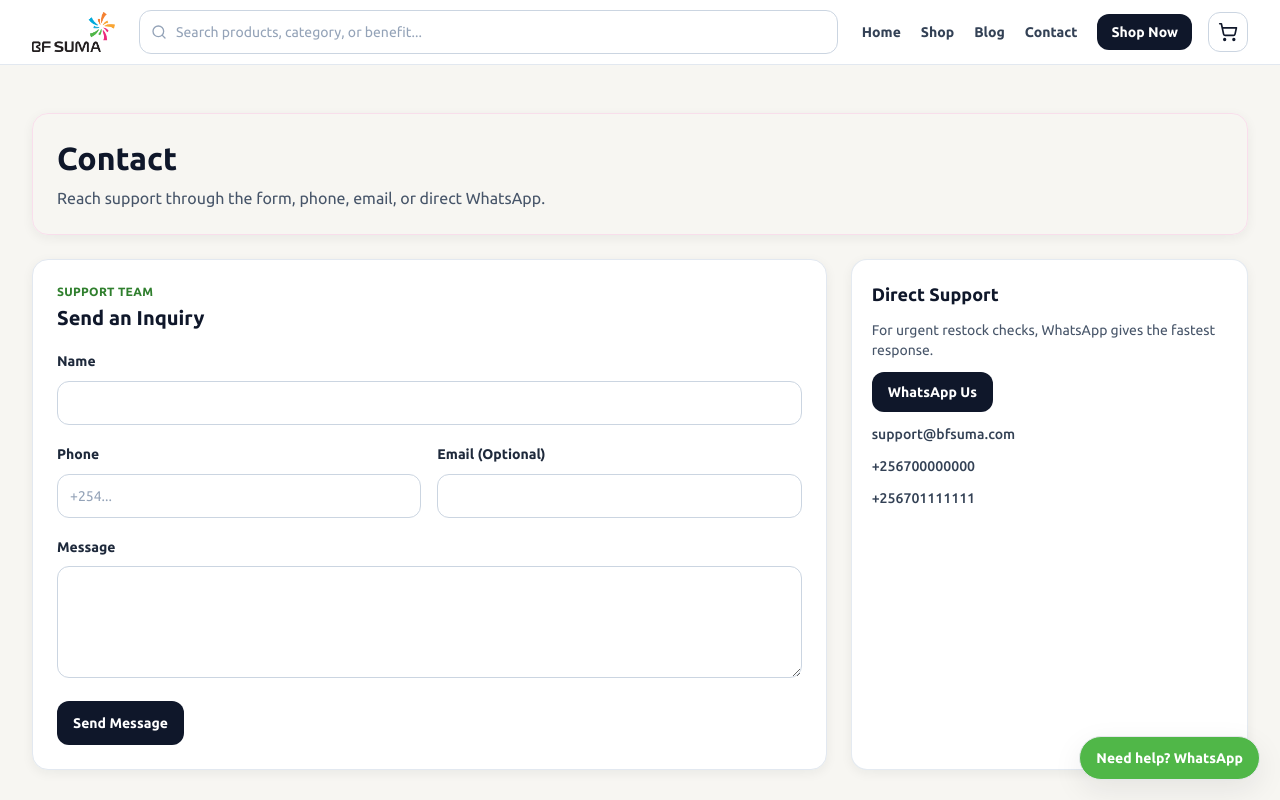
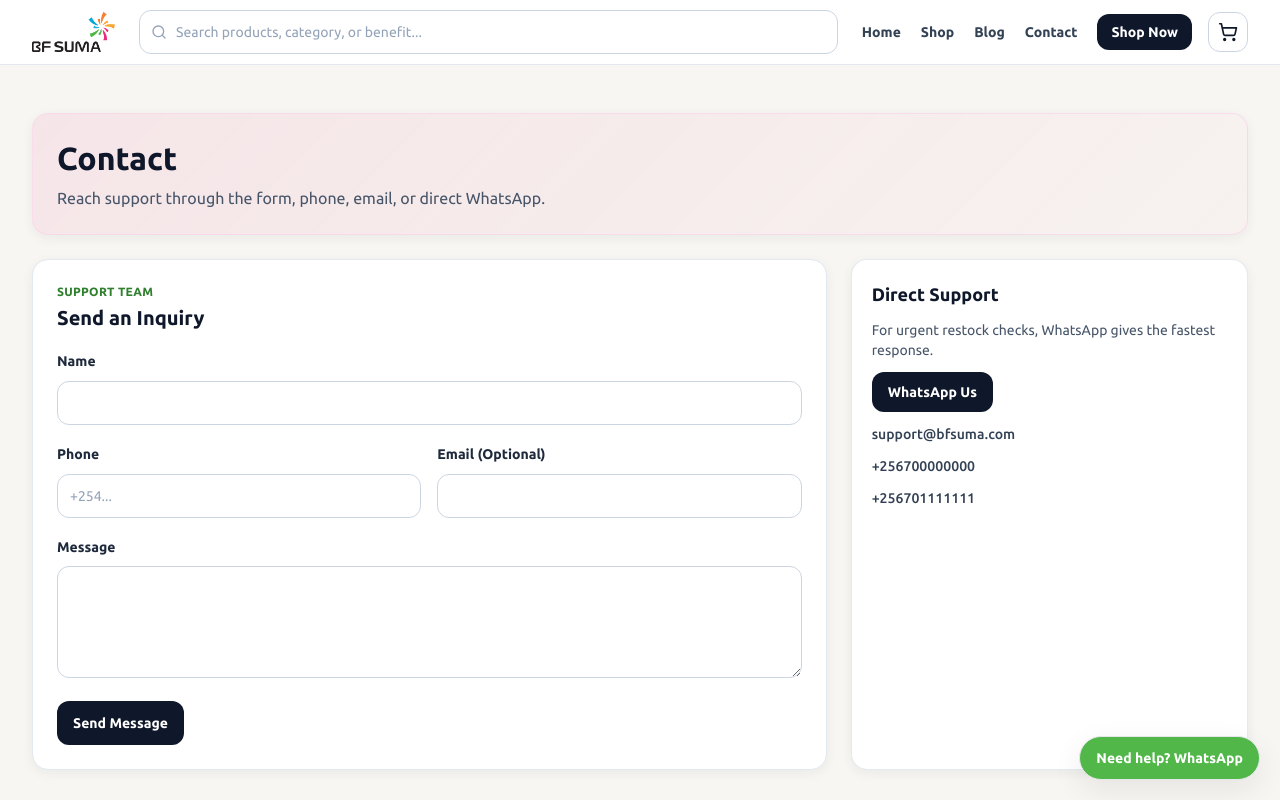
Before and after one commit to kashik09/bf-suma, a Next.js app: page /contact in a window 1280 px wide. Shown: the top 800 px of the page. Built offline with nearby package versions, Linux system fonts and the light colour scheme.

Commit message:
style(css): add brand pink and orange gradient utilities

```diff
--- a/src/app/globals.css
+++ b/src/app/globals.css
@@ -77,6 +77,14 @@ a {
     background: linear-gradient(135deg, rgba(0, 170, 219, 0.08) 0%, rgba(0, 170, 219, 0.02) 100%);
   }
 
+  .bg-logo-spectrum-pink {
+    background: linear-gradient(135deg, rgba(236, 41, 123, 0.08) 0%, rgba(236, 41, 123, 0.02) 100%);
+  }
+
+  .bg-logo-spectrum-orange {
+    background: linear-gradient(135deg, rgba(244, 129, 61, 0.08) 0%, rgba(244, 129, 61, 0.02) 100%);
+  }
+
   .bg-logo-spectrum-footer {
     background-color: #071224;
     background-image:
```
